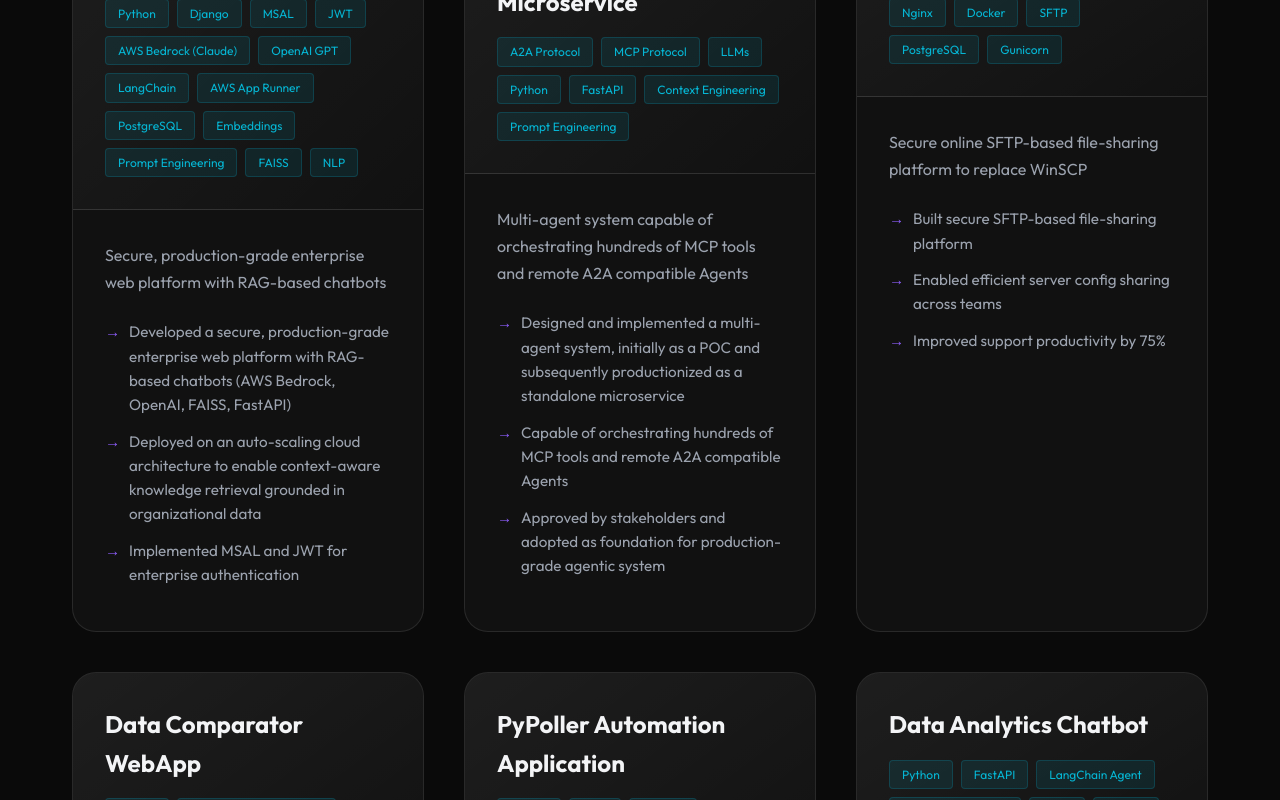
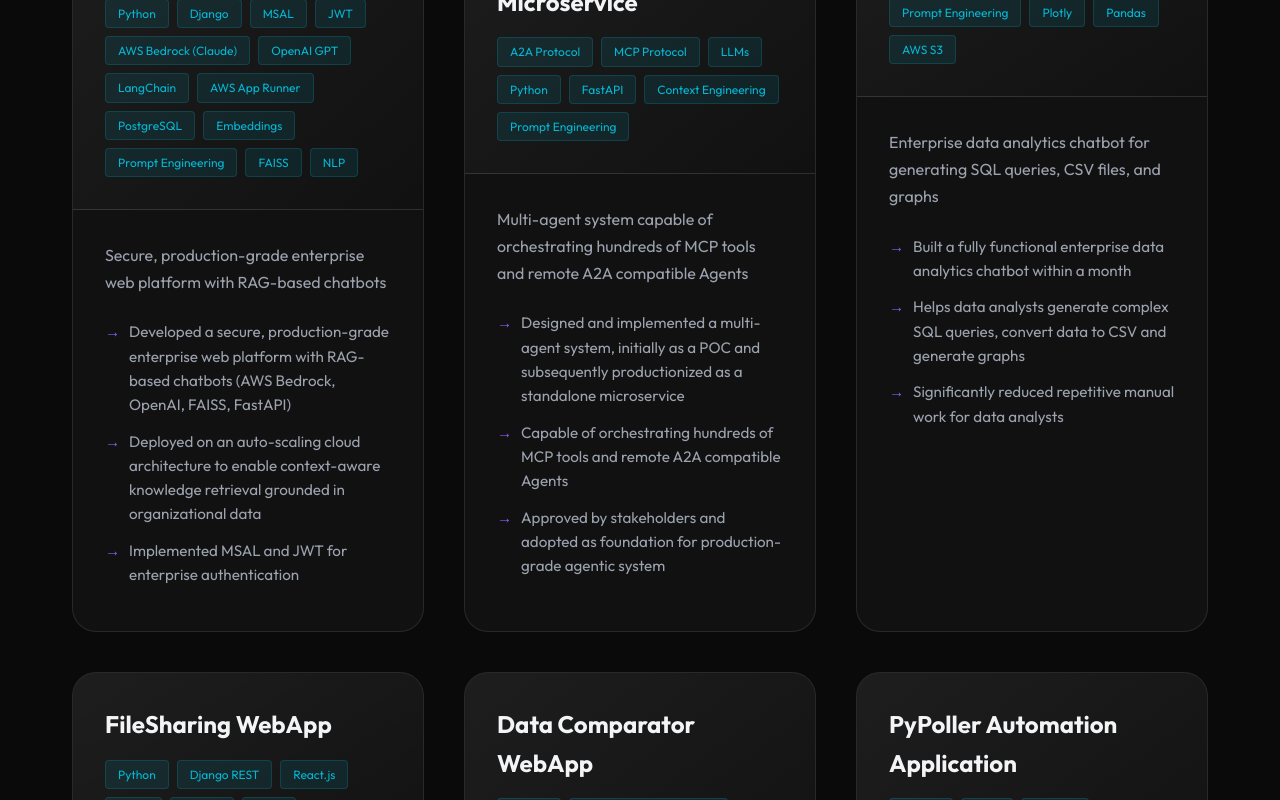
Before and after one commit to ruupesh/ruupesh.github.io, a React (Vite) app: page / in a window 1280 px wide. Shown: the part 9480-10280 px from the top of the page. Built offline with nearby package versions, Linux system fonts and the light colour scheme; no server answers.

Commit message:
minor change

```diff
--- a/src/data.js
+++ b/src/data.js
@@ -103,6 +103,16 @@ const portfolioData = {
             ]
         },
         {
+            name: "Data Analytics Chatbot",
+            description: "Enterprise data analytics chatbot for generating SQL queries, CSV files, and graphs",
+            technologies: ["Python", "FastAPI", "LangChain Agent", "Prompt Engineering", "Plotly", "Pandas", "AWS S3"],
+            highlights: [
+                "Built a fully functional enterprise data analytics chatbot within a month",
+                "Helps data analysts generate complex SQL queries, convert data to CSV and generate graphs",
+                "Significantly reduced repetitive manual work for data analysts"
+            ]
+        },
+        {
             name: "FileSharing WebApp",
             description: "Secure online SFTP-based file-sharing platform to replace WinSCP",
             technologies: ["Python", "Django REST", "React.js", "Nginx", "Docker", "SFTP", "PostgreSQL", "Gunicorn"],
@@ -130,16 +140,6 @@ const portfolioData = {
                 "Automated secure file transfers and scheduling",
                 "Saved 8 hours/day of manual work",
                 "Reduced operational risk by 90%"
-            ]
-        },
-        {
-            name: "Data Analytics Chatbot",
-            description: "Enterprise data analytics chatbot for generating SQL queries, CSV files, and graphs",
-            technologies: ["Python", "FastAPI", "LangChain Agent", "Prompt Engineering", "Plotly", "Pandas", "AWS S3"],
-            highlights: [
-                "Built a fully functional enterprise data analytics chatbot within a month",
-                "Helps data analysts generate complex SQL queries, convert data to CSV and generate graphs",
-                "Significantly reduced repetitive manual work for data analysts"
             ]
         }
     ],
```
